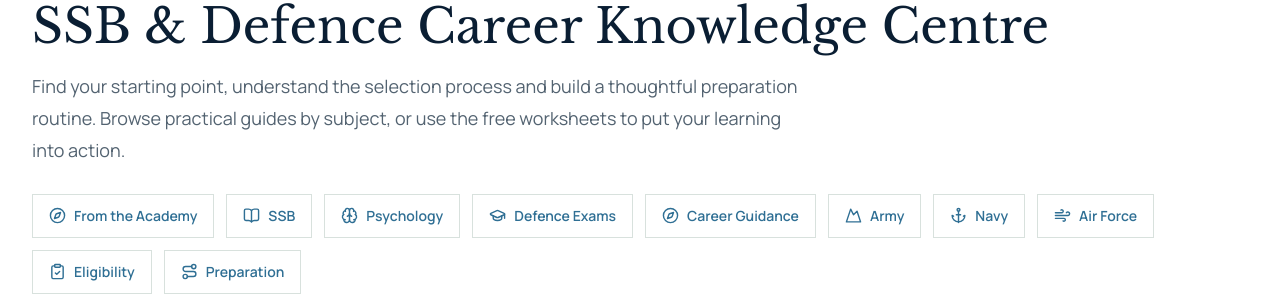
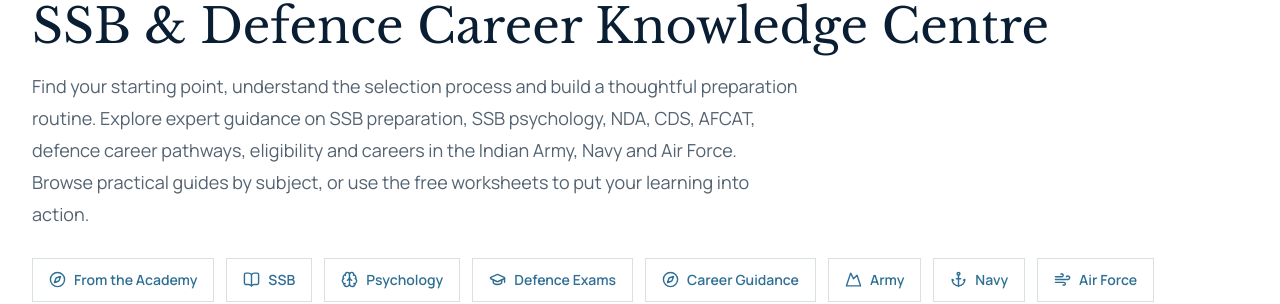
Before and after one commit to 247vks/MarchAheadAcademy, a Next.js app: page /knowledge-centre in a window 1280 px wide. Shown: the part 230-534 px from the top of the page. Built offline with nearby package versions, Linux system fonts and the light colour scheme; no server answers.

Commit message:
Clarify Knowledge Centre topic coverage

```diff
--- a/app/knowledge-centre/page.tsx
+++ b/app/knowledge-centre/page.tsx
@@ -184,7 +184,10 @@ export default function KnowledgeCentrePage() {
         </h1>
         <p className="mt-5 max-w-3xl text-lg leading-8 text-[#536371]">
           Find your starting point, understand the selection process and build a
-          thoughtful preparation routine. Browse practical guides by subject, or
+          thoughtful preparation routine. Explore expert guidance on SSB
+          preparation, SSB psychology, NDA, CDS, AFCAT, defence career pathways,
+          eligibility and careers in the Indian Army, Navy and Air Force.
+          Browse practical guides by subject, or
           use the free worksheets to put your learning into action.
         </p>
         <nav
```
